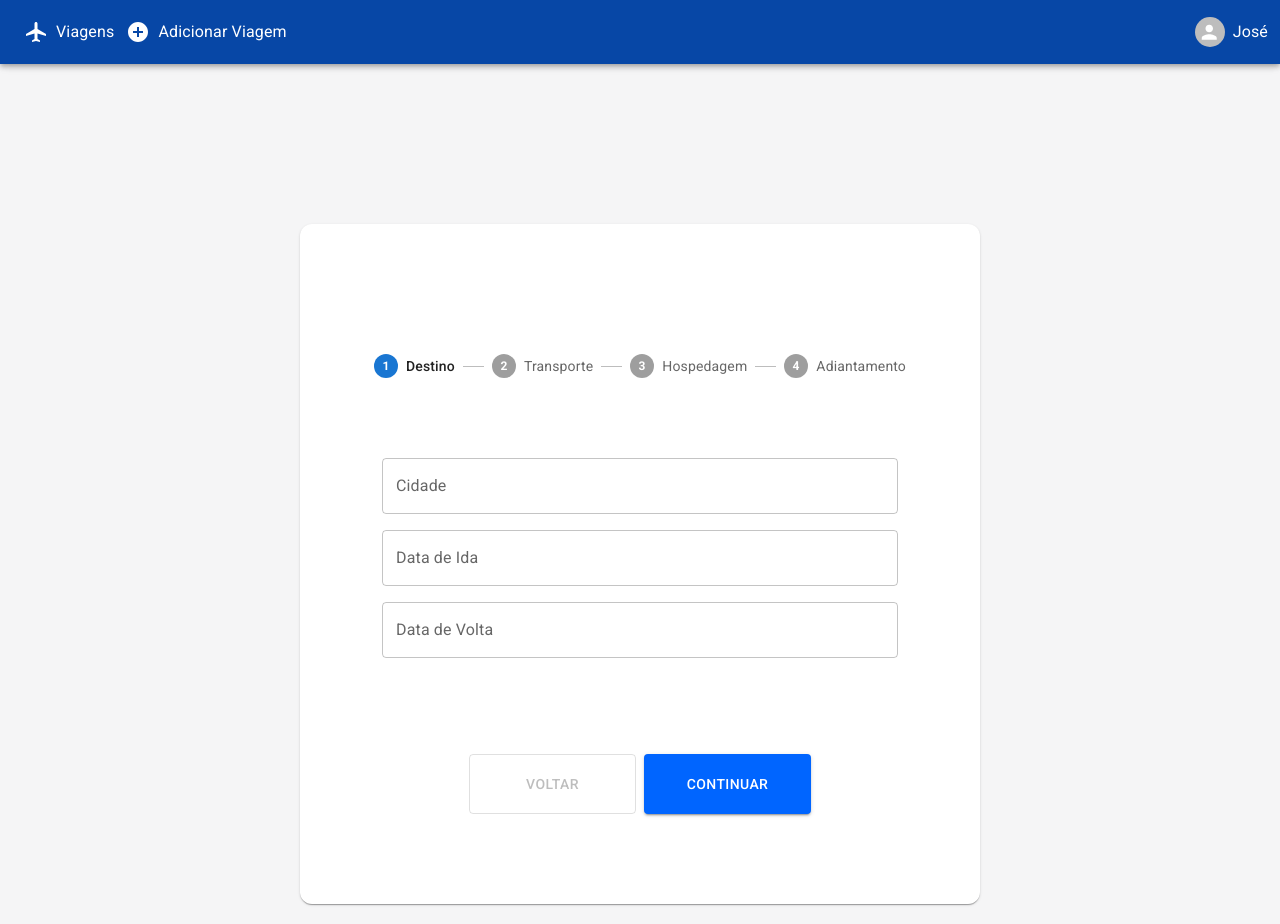
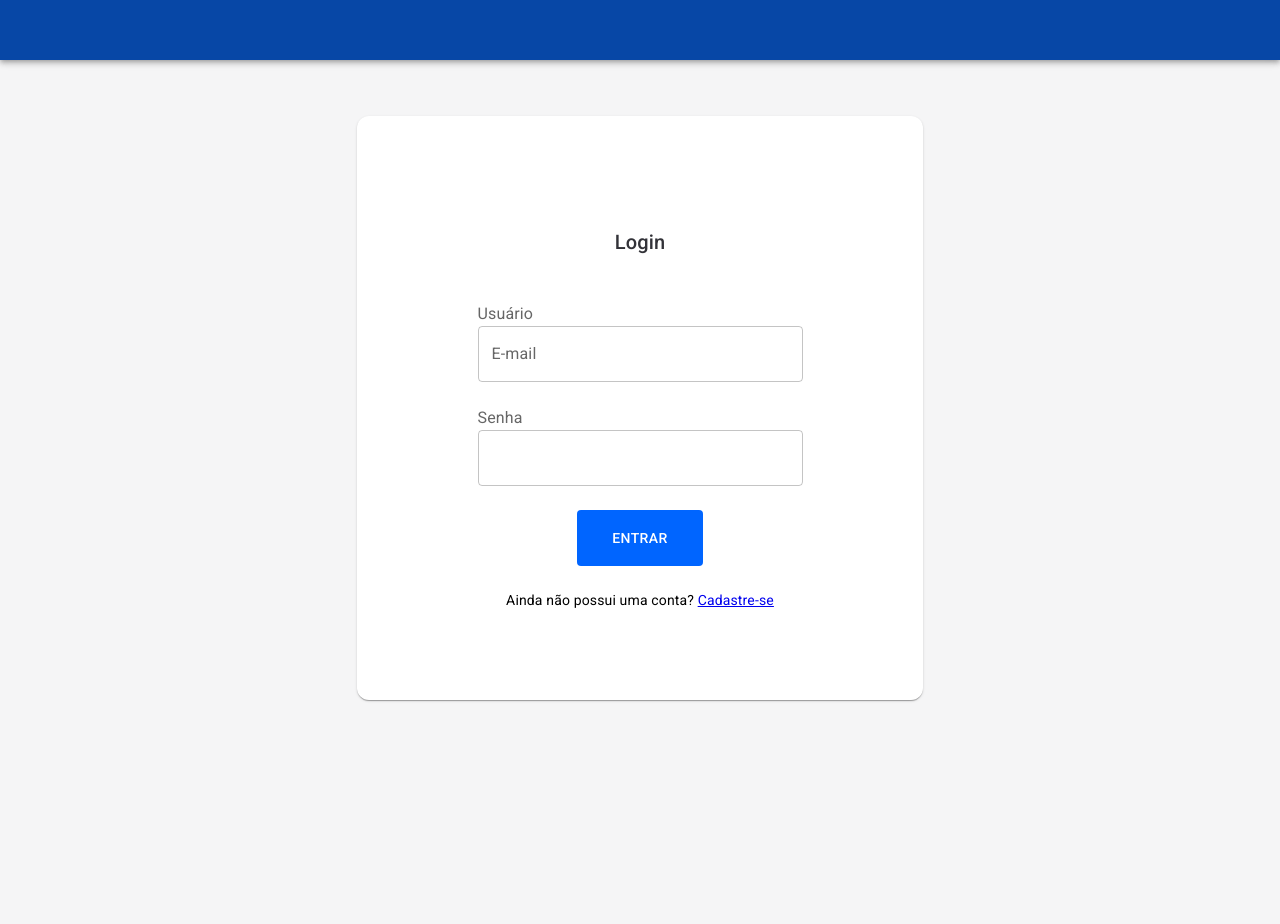
Before and after one commit to lismarreiros/vite-project, a React (Vite) app: page / in a window 1280 px wide. After the commit the page ends 800 px from the top, so only its background shows below. Built offline with nearby package versions, Linux system fonts and the light colour scheme.

Commit message:
login é necessario agr

```diff
--- a/shared/contexts/AuthContext.tsx
+++ b/shared/contexts/AuthContext.tsx
@@ -1,10 +1,12 @@
-import {  createContext, useCallback, useMemo, useState, useEffect, useContext } from "react";
+import { createContext, useCallback, useContext, useEffect, useMemo, useState } from 'react';
+
 import { AuthService } from '../../services/api/auth/AuthService';
+
 
 interface IAuthContextData {
   logout: () => void;
   isAuthenticated: boolean;
-    login: (email: string, senha: string) => Promise<string | void>
+  login: (email: string, password: string) => Promise<string | void>;
 }
 
 const AuthContext = createContext({} as IAuthContextData);
@@ -14,12 +16,11 @@ const LOCAL_STORAGE_KEY__ACCESS_TOKEN = 'APP_ACCESS_TOKEN';
 interface IAuthProviderProps {
   children: React.ReactNode;
 }
-
 export const AuthProvider: React.FC<IAuthProviderProps> = ({ children }) => {
   const [accessToken, setAccessToken] = useState<string>();
 
   useEffect(() => {
-        const accessToken = localStorage.getItem( LOCAL_STORAGE_KEY__ACCESS_TOKEN );
+    const accessToken = localStorage.getItem(LOCAL_STORAGE_KEY__ACCESS_TOKEN);
 
     if (accessToken) {
       setAccessToken(JSON.parse(accessToken));
@@ -28,29 +29,30 @@ export const AuthProvider: React.FC<IAuthProviderProps> = ({ children }) => {
     }
   }, []);
 
-    const handleLogin = useCallback( async (email: string, senha: string) => {
-        const result = await AuthService.auth(email, senha);
+
+  const handleLogin = useCallback(async (email: string, password: string) => {
+    const result = await AuthService.auth(email, password);
     if (result instanceof Error) {
       return result.message;
     } else {
-            localStorage.setItem( LOCAL_STORAGE_KEY__ACCESS_TOKEN, JSON.stringify(result.accessToken));
+      localStorage.setItem(LOCAL_STORAGE_KEY__ACCESS_TOKEN, JSON.stringify(result.accessToken));
       setAccessToken(result.accessToken);
     }
   }, []);
 
   const handleLogout = useCallback(() => {
-        localStorage.removeItem( LOCAL_STORAGE_KEY__ACCESS_TOKEN );
+    localStorage.removeItem(LOCAL_STORAGE_KEY__ACCESS_TOKEN);
     setAccessToken(undefined);
   }, []);
 
-    const isAuthenticated = useMemo(() => !accessToken, [accessToken]);
+  const isAuthenticated = useMemo(() => !!accessToken, [accessToken]);
 
 
   return (
     <AuthContext.Provider value={{ isAuthenticated, login: handleLogin, logout: handleLogout }}>
       {children}
     </AuthContext.Provider>
-    )
+  );
 };
 
 export const useAuthContext = () => useContext(AuthContext);
--- a/src/App.tsx
+++ b/src/App.tsx
@@ -4,23 +4,25 @@ import DetViagem from './components/detalhes';
 import Form from './components/adicionar/Form'
 import NDespesaMobile from './components/detalhes/NDespesaMobile';
 import { Entrar } from './components/auth/Entrar';
-import Cadastrar from './components/auth/Cadastrar';
 import { AuthProvider } from '../shared/contexts/';
+
 
 
 export default function App() {
   return (
     <AuthProvider>
+
         <BrowserRouter>
+        <Entrar>
           <Routes>
-      <Route path='/entrar' element={<Entrar/>} />
-      <Route path='/cadastrar' element={<Cadastrar/>} />
           <Route path='/' element={<Form/>} />
-      <Route path="/viagens" element={<Viagens/>} />
+          <Route path='/viagens' element={<Viagens/>} />
           <Route path='/detalhes' element={<DetViagem/>} />
           <Route path='/novadespesa' element={<NDespesaMobile/>} />
           </Routes>
+          </Entrar>
         </BrowserRouter>
+
     </AuthProvider>
   );
 }
--- a/src/components/auth/Entrar.tsx
+++ b/src/components/auth/Entrar.tsx
@@ -11,6 +11,7 @@ const loginSchema = z.object({
   senha: z.string().min(6, 'A senha precisa ter pelo menos 6 caracteres')
 }).required()
 
+type handleLoginFormData = z.infer<typeof loginSchema>;
 
 interface ILoginProps {
  children: React.ReactNode;
@@ -37,13 +38,14 @@ const TextFieldLogin = styled(TextField)(({ theme }) => ({
 }));
 
 export const Entrar: React.FC<ILoginProps>= ({ children }) => {
-  const { register, handleSubmit, formState } = useForm({
+  const { register, handleSubmit, formState: { errors } } = useForm<handleLoginFormData>({
     resolver: zodResolver(loginSchema)
   });
   const { isAuthenticated, login } = useAuthContext();
 
-  function handleLogin(data) {
-    login('email', 'senha')
+  function handleLogin(data: handleLoginFormData) {
+    const { email, senha } = data
+    login(email, senha)
   }
 
   if (isAuthenticated) return (
@@ -67,6 +69,7 @@ export const Entrar: React.FC<ILoginProps>= ({ children }) => {
           type='email'
           {...register('email')}
         ></TextFieldLogin>
+        {errors.email && <span>{errors.email.message}</span>}
       </InputLabel>
 
 
@@ -75,11 +78,12 @@ export const Entrar: React.FC<ILoginProps>= ({ children }) => {
           type='password'
           {...register('senha')}
         ></TextFieldLogin>
+         {errors.senha && <span>{errors.senha.message}</span>}
       </InputLabel>
 
 
       <Button
-        onClick={() => login('email', 'senha')}
+        type='submit'
         sx={{backgroundColor: '#0065FF', color: '#FFFFFF', width: '126px', height: '56px', alignSelf: 'center'}}> Entrar </Button>
 
       <Typography sx={{ textAlign: 'center' }}variant='body2'>Ainda não possui uma conta? <Link to="/signup">Cadastre-se</Link></Typography>
--- a/src/components/layouts/SigninLinks.tsx
+++ b/src/components/layouts/SigninLinks.tsx
@@ -12,7 +12,7 @@ import { useAuthContext } from "../../../shared/contexts";
 
 
   return (
-  <AppBar sx={{backgroundColor: '#0747A6', display: 'flex', flexDirection: 'row', justifyContent: 'space-between' }} position='sticky'>
+  <AppBar sx={{backgroundColor: '#0747A6', display: 'flex', flexDirection: 'row', justifyContent: 'space-between', boxShadow: 0 }} position='sticky'>
 
 {/* Botão de Mostrar todas as viagens*/}
   <Toolbar>
--- a/src/main.tsx
+++ b/src/main.tsx
@@ -11,5 +11,5 @@ import '@fontsource/roboto/700.css';
 ReactDOM.createRoot(document.getElementById('root')!).render(
   <React.StrictMode>
     <App />
-  </React.StrictMode>,
+  </React.StrictMode>
 )
```
Lines whose indentation alone changed are shown as unchanged.
